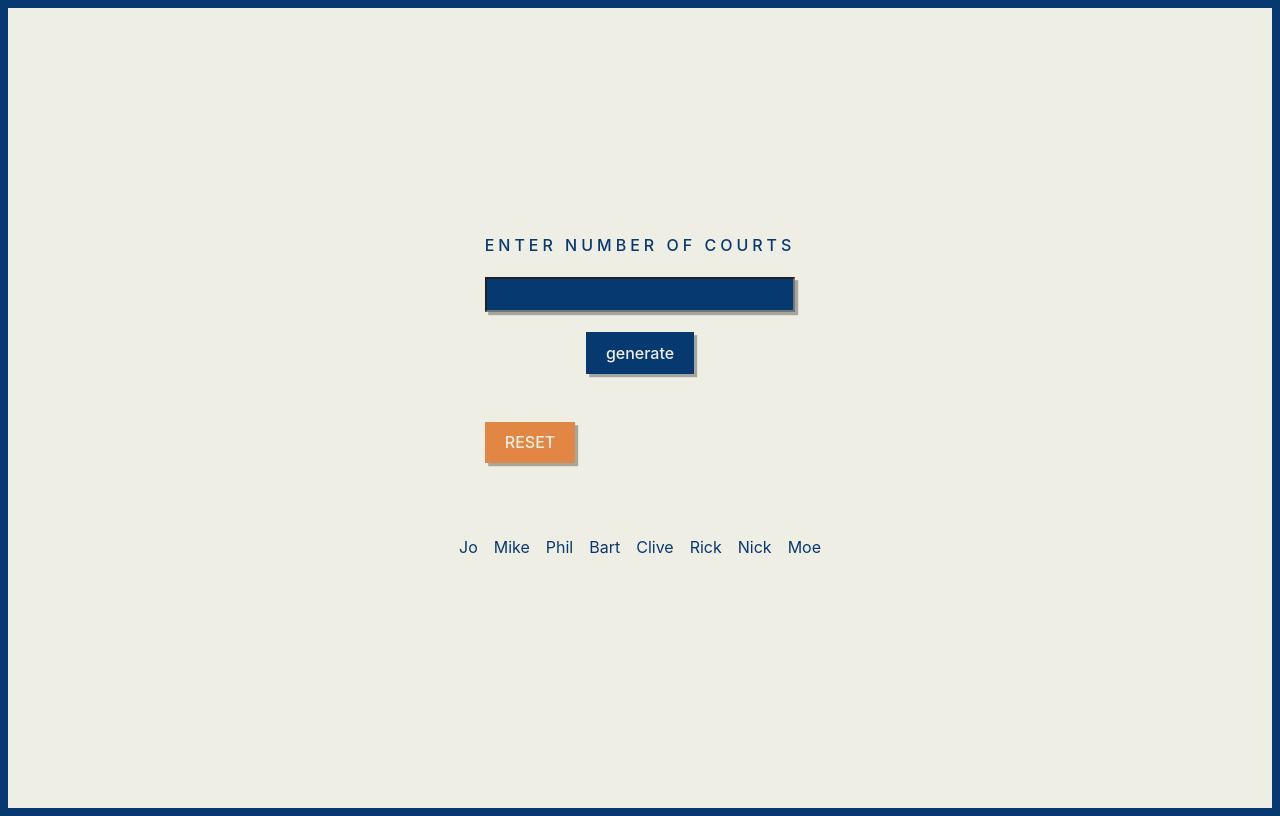
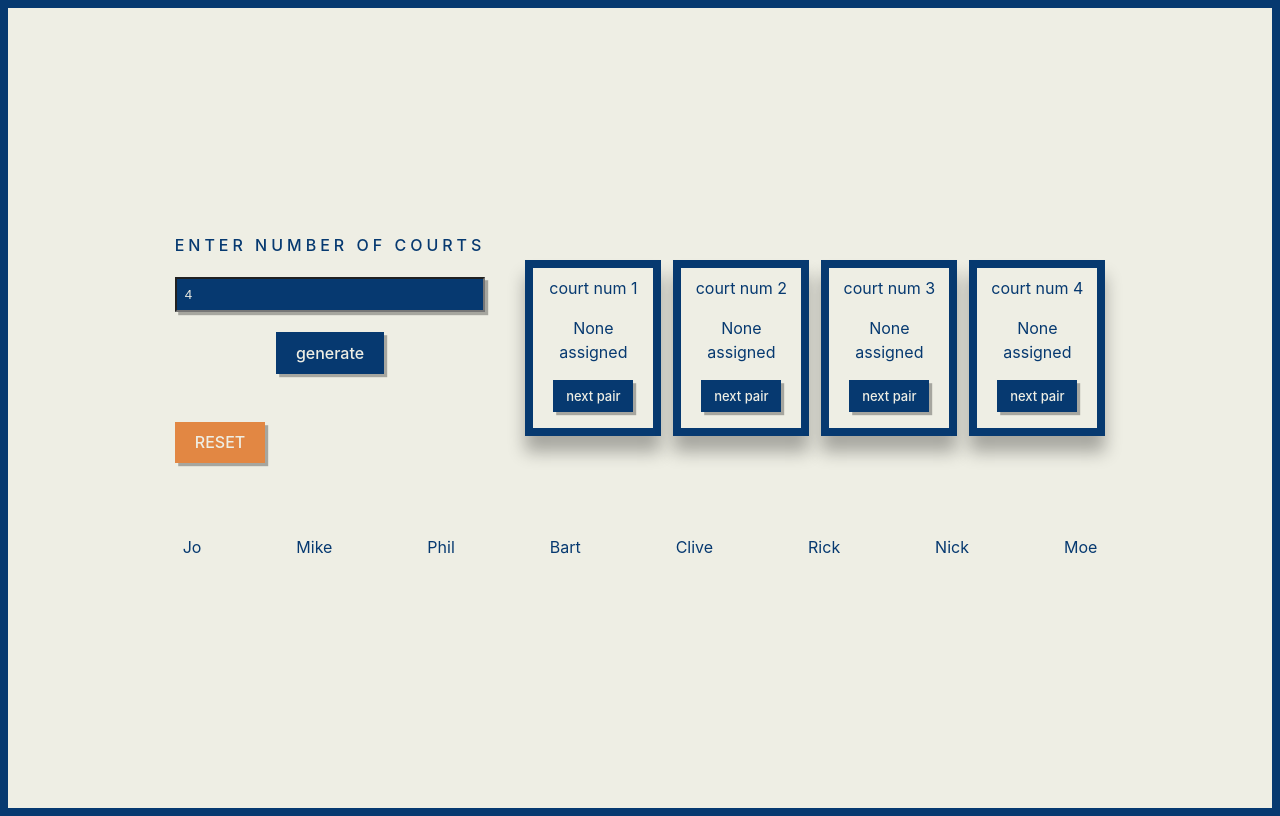
Before and after one commit to verrakav/queue_processor, a React (Vite) app in the folder front/: page / in a window 1280 px wide. Built offline with nearby package versions, Linux system fonts and the light colour scheme.

Commit message:
clunky but functioning "next" button

```diff
--- a/front/src/App.jsx
+++ b/front/src/App.jsx
@@ -3,10 +3,11 @@ import "./App.css";
 import {useState} from "react";
 
 export default function App() {
-  // NOTE 4 for dev
-  const [number, setNumber] = useState("");
-  // NOTE true for dev
-  const [isPlaceActive, setIsPlaceActive] = useState(false);
+  // NOTE 4 for dev | manages the number of courts
+  const [number, setNumber] = useState(4);
+  // NOTE true for dev | manages the initial court render (supposed to be used once)
+  const [isPlaceActive, setIsPlaceActive] = useState(true);
+  //need a state to track which court is selected
 
   return (
     <>
@@ -59,17 +60,30 @@ function Court({number, isPlaceActive}) {
   // generates arr to render courts
   const myArray = Array.from({length: number}, (_, idx) => idx + 1);
 
+  //toggle btn choice
+  const [selectedCourt, setSelectedCourt] = useState();
+  //changes the content
+  const [players, setPlayers] = useState("Moe and Joe");
+
   return (
     <>
       {isPlaceActive > 0 && (
         <ul className="courts">
           {myArray.map((el, idx) => {
             return (
-              <div className="place-item" key={idx}>
+              <li className="place-item" key={idx}>
                 court num {el}
-                <p>None assigned</p>
-                <Button className="btn-next">next pair</Button>
-              </div>
+                <p>{selectedCourt === idx ? players : "None assigned"}</p>
+                <Button
+                  idx={idx}
+                  onClick={() => {
+                    if (selectedCourt) setSelectedCourt(idx);
+                    else setSelectedCourt(idx);
+                  }}
+                  className="btn-next">
+                  next pair
+                </Button>
+              </li>
             );
           })}
         </ul>
```
